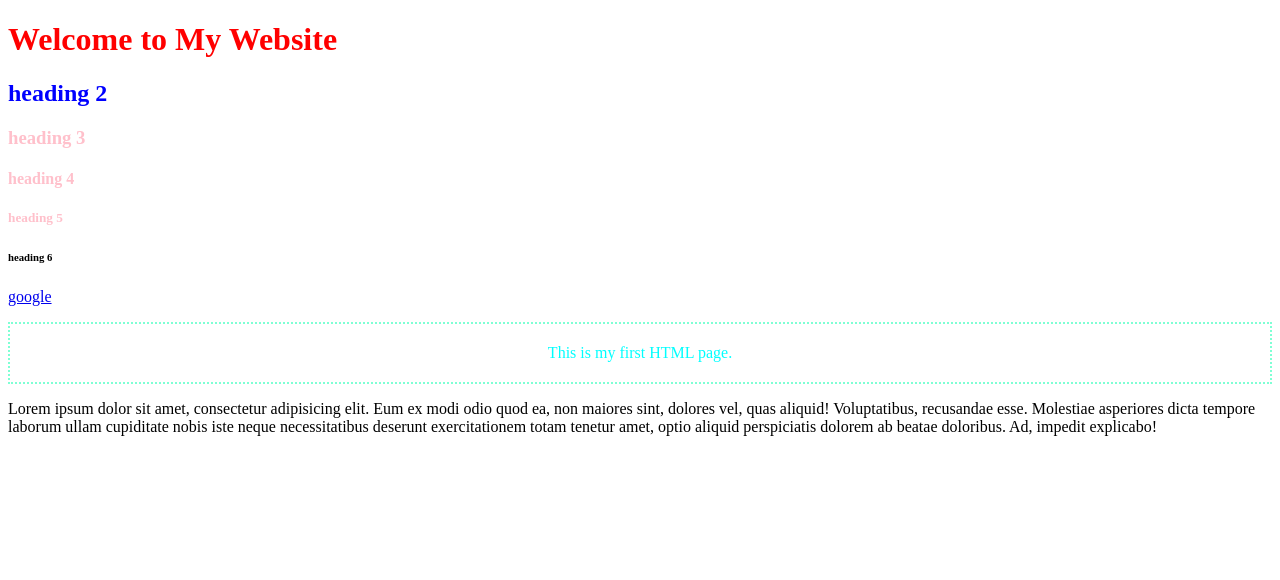
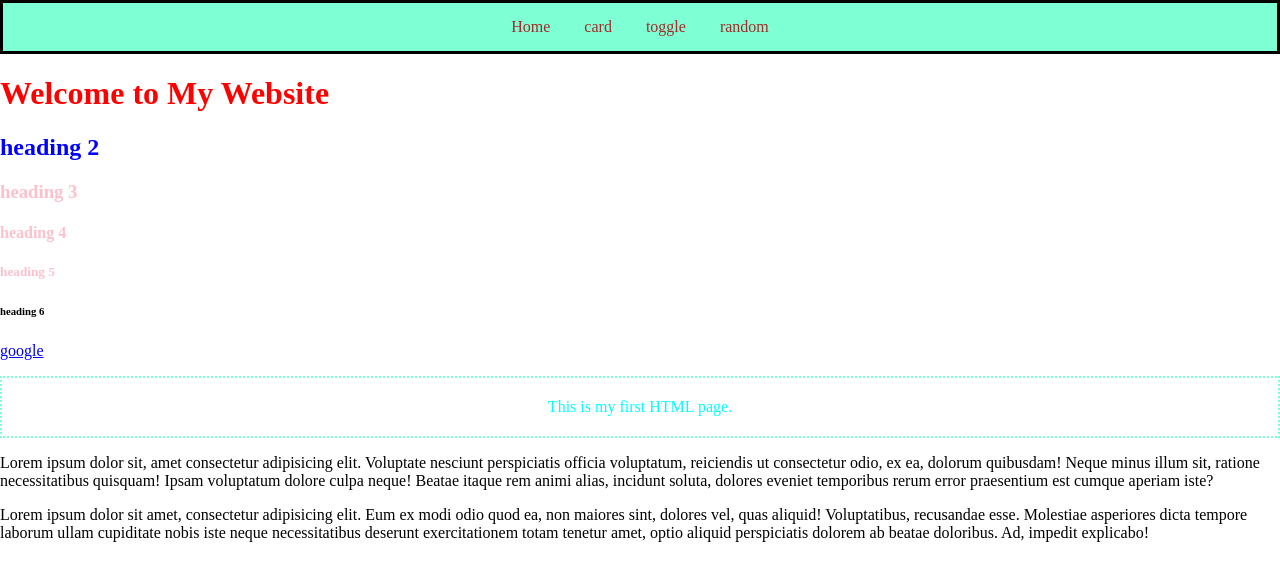
Before and after one commit to ailenikrishnasahithi26-a11y/workshop1, a website: page frontend/index.html in a window 1280 px wide. Drawn offline with Linux system fonts and the light colour scheme.

Commit message:
comitttttt

```diff
--- a/frontend/css/index.css
+++ b/frontend/css/index.css
@@ -18,3 +18,26 @@ h1{
     padding: 20px;
     text-align: center;
 }
+.navbar
+{
+    border:3px;
+    border-style: solid;
+    border-color: black;
+    padding: 15px;
+    background-color: aquamarine;
+    text-align:center;
+
+}
+.navbar a {
+    color: brown;
+    padding:15px;
+    text-decoration:none ;
+}
+.navbar a:hover{
+    background-color:blue;
+    color:aliceblue;
+}
+body
+{
+    margin: 0px;
+}
--- a/frontend/index.html
+++ b/frontend/index.html
@@ -5,7 +5,12 @@
     <link rel="stylesheet" href="css/index.css">
 </head>
 <body>
-
+    <div class="navbar">
+        <a href="">Home</a>
+        <a href="">card</a>
+        <a href="">toggle</a>
+        <a href="">random</a>
+    </div>
     <h1>Welcome to My Website</h1>
     <h2 id="heading-2">heading 2</h2>
     <h3 class="heading">heading 3 </h3>
@@ -14,6 +19,7 @@
     <h6>heading 6</h6>
     <a href="https://github.com/ailenikrishnasahithi26-a11y/workshop1">google</a>
     <p class="yes">This is my first HTML page.</p>
+    <p>Lorem ipsum dolor sit, amet consectetur adipisicing elit. Voluptate nesciunt perspiciatis officia voluptatum, reiciendis ut consectetur odio, ex ea, dolorum quibusdam! Neque minus illum sit, ratione necessitatibus quisquam! Ipsam voluptatum dolore culpa neque! Beatae itaque rem animi alias, incidunt soluta, dolores eveniet temporibus rerum error praesentium est cumque aperiam iste?</p>
     <p>Lorem ipsum dolor sit amet, consectetur adipisicing elit. Eum ex modi odio quod ea, non maiores sint, dolores vel, quas aliquid! Voluptatibus, recusandae esse. Molestiae asperiores dicta tempore laborum ullam cupiditate nobis iste neque necessitatibus deserunt exercitationem totam tenetur amet, optio aliquid perspiciatis dolorem ab beatae doloribus. Ad, impedit explicabo!</p>
     <script src="js/index.js"></script>
 </body>
```
